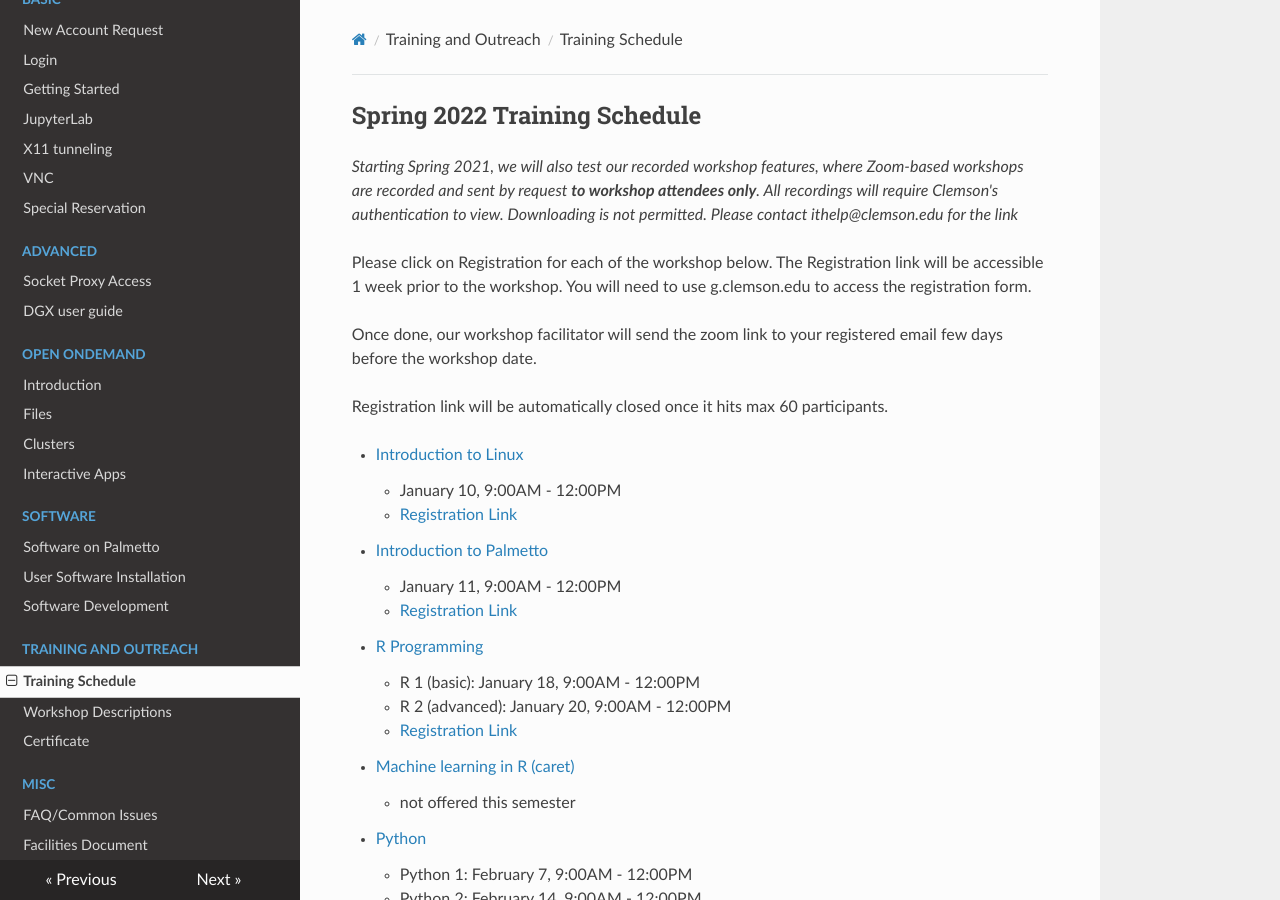
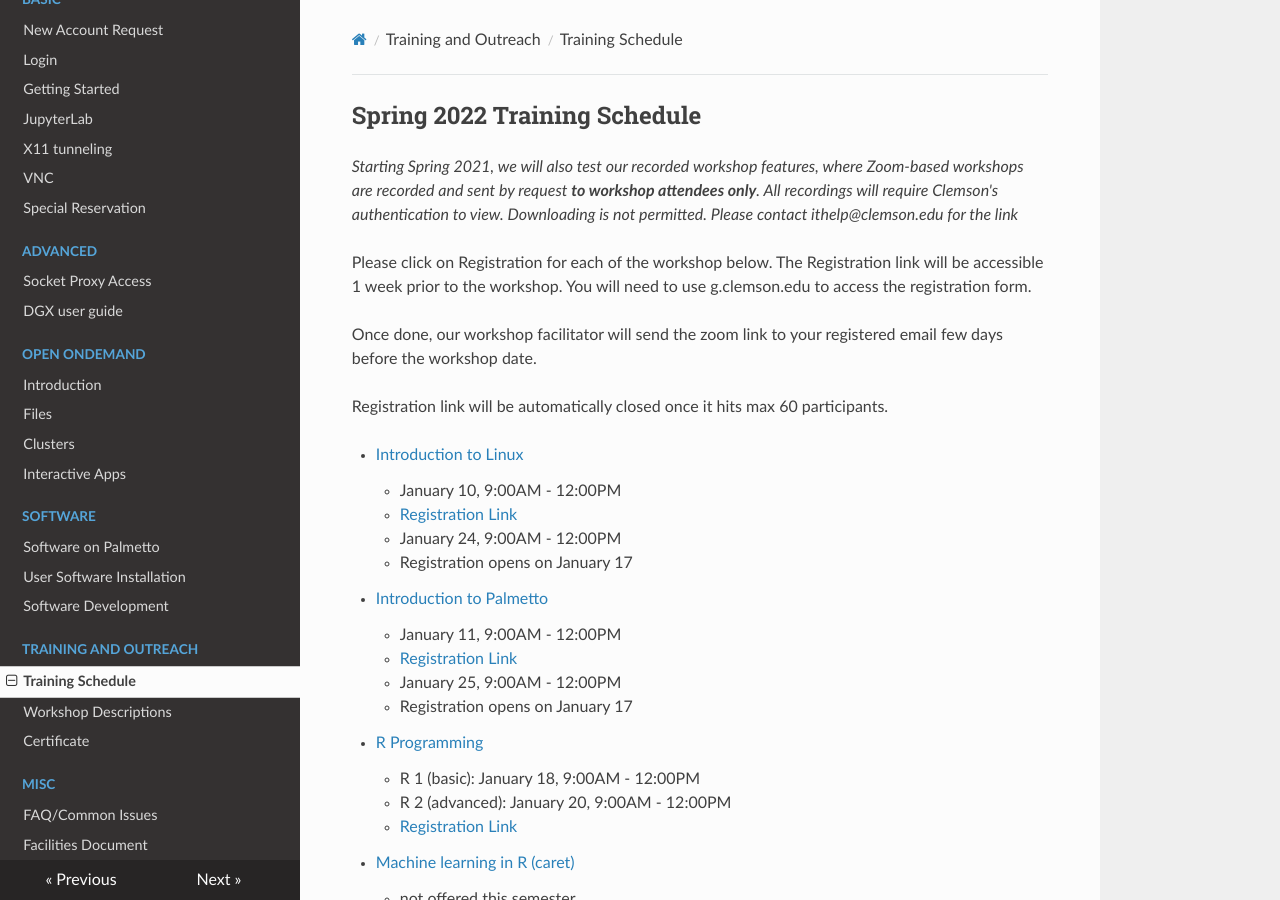
Before and after one commit to clemsonciti/palmetto-documentation, an MkDocs documentation site: the page built from docs/training/schedule.md, in a window 1280 px wide and 900 px high. Built offline with MkDocs 1.6.1, drawn with Linux system fonts in a browser that asks for light colours; nearby versions of some CDN libraries.

Commit message:
Update schedule.md

```diff
--- a/docs/training/schedule.md
+++ b/docs/training/schedule.md
@@ -13,12 +13,15 @@ Registration link will be automatically closed once it hits max 60 participants.
 - [Introduction to Linux](workshop.md#introduction-to-linux)
     - January 10, 9:00AM - 12:00PM
     - [Registration Link](https://forms.gle/Z4p6Np42FywzZRCx8)
+    - January 24, 9:00AM - 12:00PM
+    - Registration opens on January 17
 
 
 - [Introduction to Palmetto](workshop.md#introduction-to-research-computing-on-palmetto-cluster)
     - January 11, 9:00AM - 12:00PM
     - [Registration Link](https://forms.gle/bFet4uigQLuXDx4F8)
-
+    - January 25, 9:00AM - 12:00PM
+    - Registration opens on January 17
 
 - [R Programming](workshop.md#introduction-to-data-science-using-r)
     - R 1 (basic): January 18, 9:00AM - 12:00PM
```
